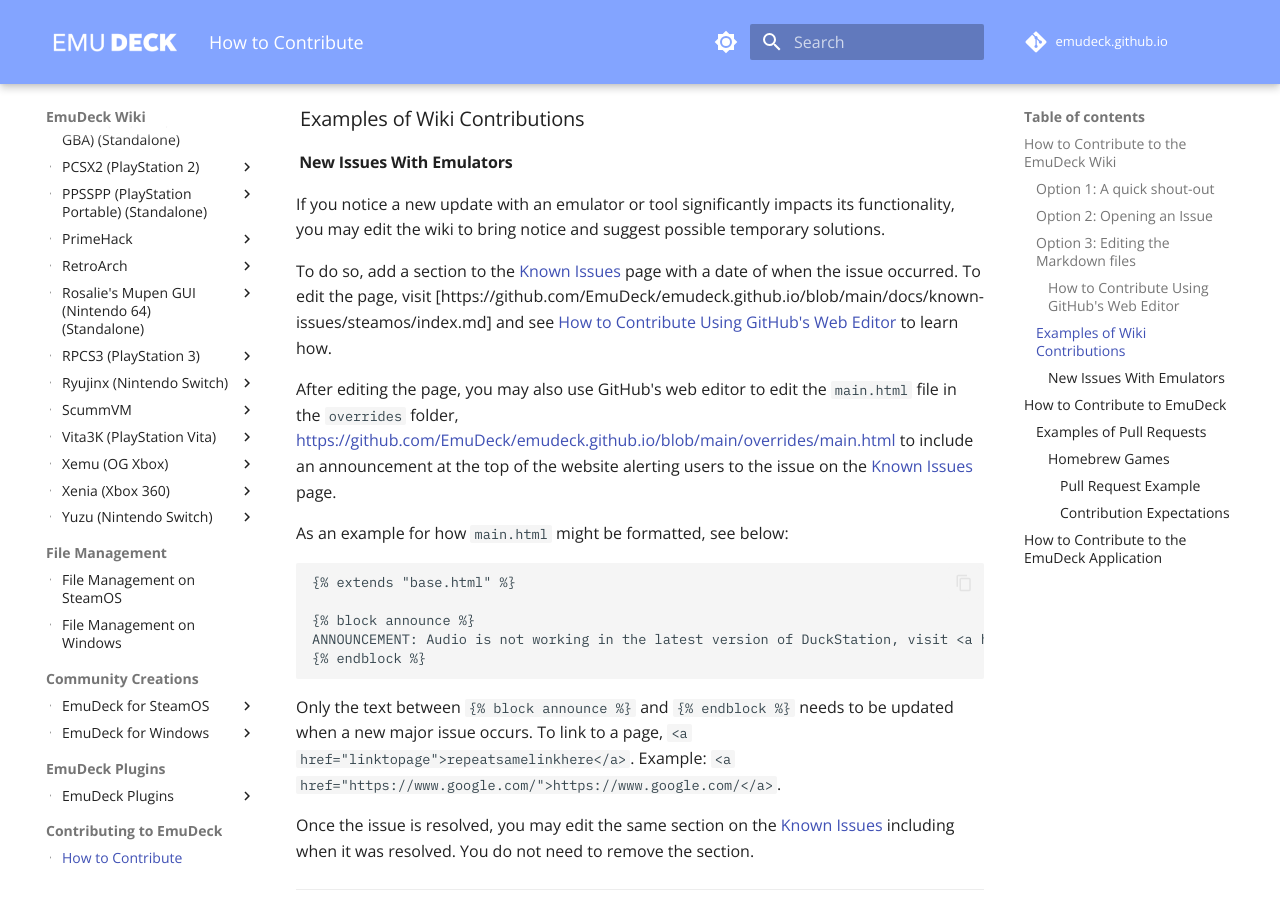
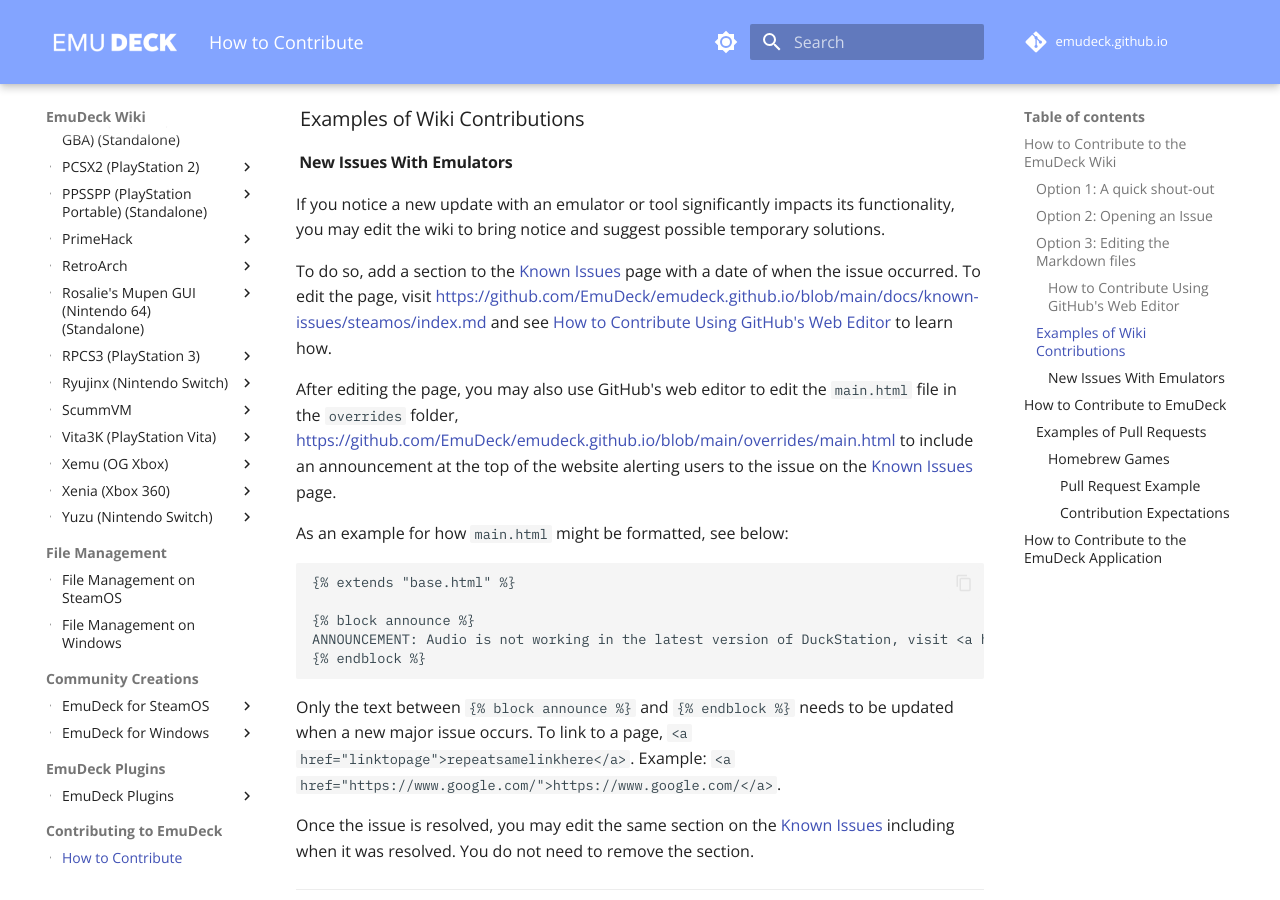
Before and after one commit to EmuDeck/emudeck.github.io, an MkDocs documentation site: the page built from docs/how-to-contribute.md, in a window 1280 px wide and 900 px high, scrolled down 3608 px. Built offline with MkDocs 1.6.1 and Material for MkDocs 9.7.7, drawn with Linux system fonts in a browser that asks for light colours; comment, search, counter and statistics services are not loaded; some of the changed lines change nothing that is shown.

Commit message:
Fix broken link

```diff
--- a/docs/how-to-contribute.md
+++ b/docs/how-to-contribute.md
@@ -57,7 +57,7 @@
 
 If you notice a new update with an emulator or tool significantly impacts its functionality, you may edit the wiki to bring notice and suggest possible temporary solutions.
 
-To do so, add a section to the [Known Issues](./known-issues/steamos/index.md) page with a date of when the issue occurred. To edit the page, visit [https://github.com/EmuDeck/emudeck.github.io/blob/main/docs/known-issues/steamos/index.md] and see [How to Contribute Using GitHub's Web Editor](#how-to-contribute-using-githubs-web-editor) to learn how.
+To do so, add a section to the [Known Issues](./known-issues/steamos/index.md) page with a date of when the issue occurred. To edit the page, visit [https://github.com/EmuDeck/emudeck.github.io/blob/main/docs/known-issues/steamos/index.md](https://github.com/EmuDeck/emudeck.github.io/blob/main/docs/known-issues/steamos/index.md) and see [How to Contribute Using GitHub's Web Editor](#how-to-contribute-using-githubs-web-editor) to learn how.
 
 After editing the page, you may also use GitHub's web editor to edit the `main.html` file in the `overrides` folder, [https://github.com/EmuDeck/emudeck.github.io/blob/main/overrides/main.html](https://github.com/EmuDeck/emudeck.github.io/blob/main/overrides/main.html) to include an announcement at the top of the website alerting users to the issue on the [Known Issues](./known-issues/steamos/index.md) page.
 
```
